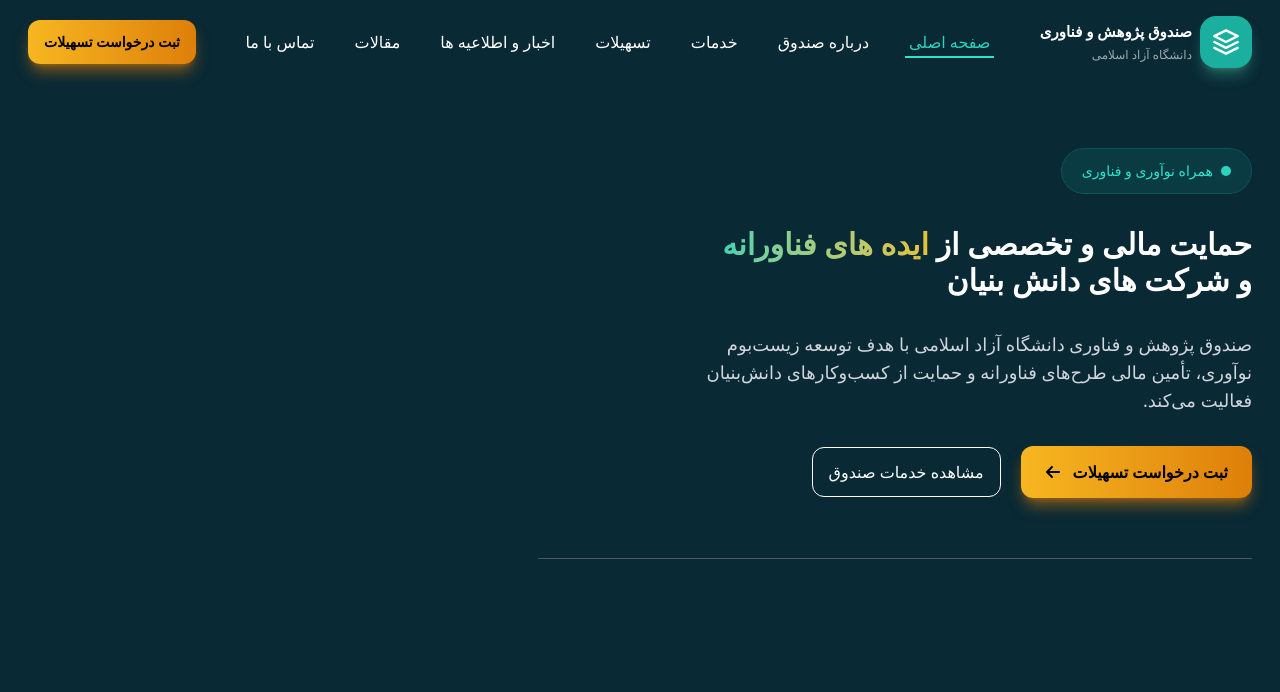
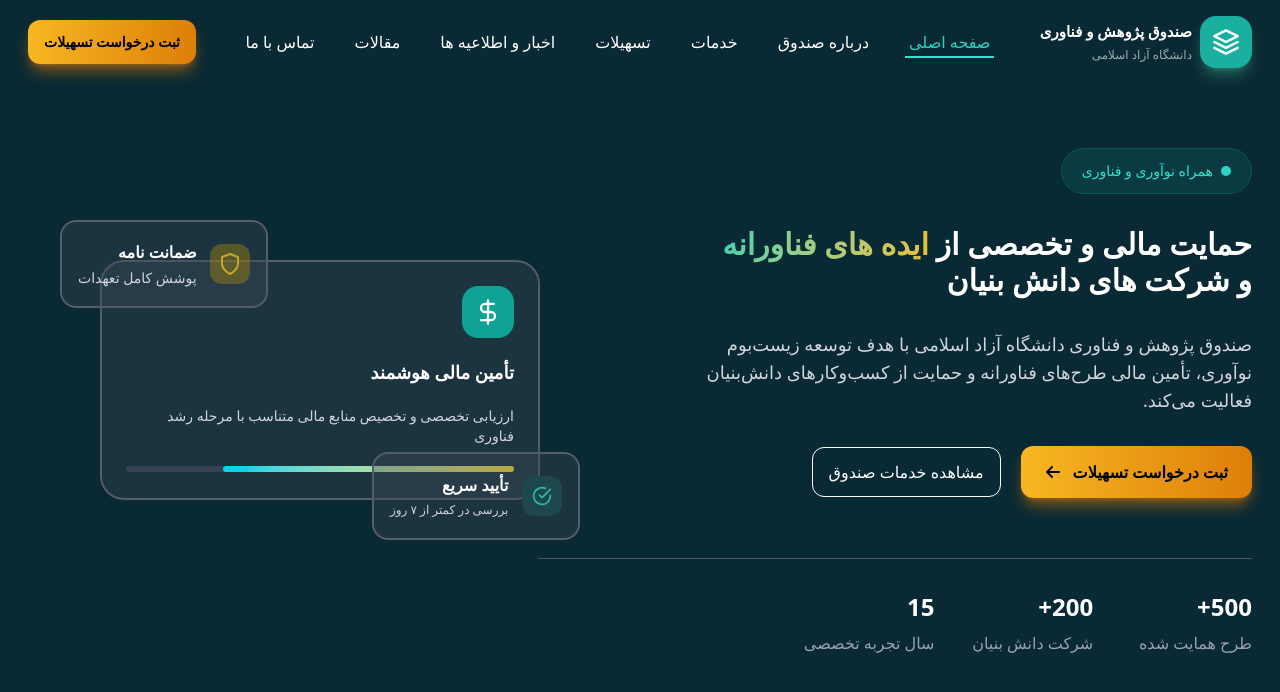
Before and after one commit to sobhanjaferi/Islamic-University, a Next.js app: page / in a window 1280 px wide. Shown: the top 692 px of the page. Built offline with nearby package versions, Linux system fonts and the light colour scheme.

Commit message:
[ADD] hero carts component

```diff
--- a/src/features/article/Article.tsx
+++ b/src/features/article/Article.tsx
@@ -7,22 +7,26 @@ import { FaArrowLeft } from "react-icons/fa6";
 import { useRef } from "react";
 import useViewPort from "@/hooks/useViewPort";
 import Observer from "@/components/Observer";
+import StateBar from "./StateBar";
+
+import "@/styles/animations.css";
+import HeroCarts from "./HeroCarts";
 
 const Article = () => {
   const observRef = useRef<HTMLSelectElement>(null);
-
   const observer = useViewPort({ targetRef: observRef });
 
   return (
+    <>
       <section
         ref={observRef}
         className="w-full pt-20 flex flex-col justify-start items-start gap-8"
       >
         <ButtonArticle
-        className={`transition-all duration-500 ease-in-out ${observer ? "translate-y-0" : "-translate-y-10 opacity-0"}`}
+          className={`transition-all duration-300 ease-in-out ${observer ? "translate-y-0" : "-translate-y-10 opacity-0"}`}
         />
 
-      <Observer delay={900} observer={observer}>
+        <Observer delay="500" observer={observer}>
           <h1
             className={`font-bold text-white text-[25px] max-w-133 md:text-3xl`}
           >
@@ -34,15 +38,15 @@ const Article = () => {
           </h1>
         </Observer>
 
-      <Observer delay={1100} observer={observer}>
+        <Observer delay="700" observer={observer}>
           <p className={`text-gray-300 max-w-145 md:text-lg`}>
-          صندوق پژوهش و فناوری دانشگاه آزاد اسلامی با هدف توسعه زیست‌بوم نوآوری،
-          تأمین مالی طرح‌های فناورانه و حمایت از کسب‌وکارهای دانش‌بنیان فعالیت
-          می‌کند.
+            صندوق پژوهش و فناوری دانشگاه آزاد اسلامی با هدف توسعه زیست‌بوم
+            نوآوری، تأمین مالی طرح‌های فناورانه و حمایت از کسب‌وکارهای
+            دانش‌بنیان فعالیت می‌کند.
           </p>
         </Observer>
 
-      <Observer delay={1300} observer={observer}>
+        <Observer delay="1000" observer={observer}>
           <section
             className={`flex flex-col sm:flex-row justify-start items-start sm:items-center gap-5 pb-15 border-b border-gray-600 w-full md:w-9/12 lg:w-7/12`}
           >
@@ -55,7 +59,12 @@ const Article = () => {
             </Button>
           </section>
         </Observer>
+
+        <StateBar observer={observer} />
       </section>
+
+      <HeroCarts observer={observer} />
+    </>
   );
 };
 
--- /dev/null
+++ b/src/features/article/HeroCarts.tsx
@@ -0,0 +1,78 @@
+import Observer from "@/components/Observer";
+
+const HeroCarts = ({ observer }: { observer: boolean }) => {
+  return (
+    <Observer
+      observer={observer}
+      delay="1000"
+      className="hidden lg:block absolute left-15 top-55 max-w-130 h-80 -z-10"
+    >
+      <section className="w-52 h-22 p-4 rounded-2xl border-2 border-[#545c68] bg-[#3f4a575c] absolute left-0 top-0 cart1 flex justify-between items-center z-1">
+        <svg
+          viewBox="0 0 24 24"
+          fill="none"
+          stroke="currentColor"
+          strokeWidth="2"
+          strokeLinecap="round"
+          strokeLinejoin="round"
+          className="w-10 p-2 bg-[#aa8a086a] text-[#c5a62d] rounded-xl"
+        >
+          <path d="M12 22s8-4 8-10V5l-8-3-8 3v7c0 6 8 10 8 10z" />
+        </svg>
+
+        <section className="flex flex-col justify-between items-start gap-1">
+          <span className="text-white font-bold">ضمانت نامه</span>
+          <span className="text-sm text-gray-300">پوشش کامل تعهدات</span>
+        </section>
+      </section>
+
+      <section className="w-110 h-60 p-6 rounded-3xl border-2 border-[#545c68] bg-[#3f4a575c] absolute left-10 top-10 cart2 z-0 flex flex-col justify-start items-start gap-5">
+        <svg
+          viewBox="0 0 24 24"
+          fill="none"
+          stroke="currentColor"
+          strokeWidth="2"
+          strokeLinecap="round"
+          strokeLinejoin="round"
+          className="p-3 w-13 text-white bg-[#10a294] rounded-2xl"
+        >
+          <path d="M12 2v20M17 5H9.5a3.5 3.5 0 000 7h5a3.5 3.5 0 010 7H6" />
+        </svg>
+
+        <p className="text-white font-bold text-lg">تأمین مالی هوشمند</p>
+
+        <p className="text-gray-300 text-sm">
+          ارزیابی تخصصی و تخصیص منابع مالی متناسب با مرحله رشد فناوری
+        </p>
+
+        <div className="w-full h-1.5 bg-gray-700 rounded-full">
+          <div className="w-9/12 h-full bg-linear-to-l from-yellow-300 to-cyan-400 rounded-full"></div>
+        </div>
+      </section>
+
+      <section className="w-52 h-22 rounded-2xl border-2 border-[#545c68] bg-[#3f4a575c] absolute right-0 bottom-0 cart3 flex justify-between items-center p-4">
+        <svg
+          viewBox="0 0 24 24"
+          fill="none"
+          stroke="currentColor"
+          strokeWidth="2"
+          strokeLinecap="round"
+          strokeLinejoin="round"
+          className="w-10 p-2.5 bg-[#1e474e] text-[#2cb9a9] rounded-xl"
+        >
+          <path d="M22 11.08V12a10 10 0 11-5.93-9.14" />
+          <path d="M22 4L12 14.01l-3-3" />
+        </svg>
+
+        <section className="flex flex-col justify-between items-start gap-1">
+          <span className="text-white font-bold">تأیید سریع</span>
+          <span className="text-[12px] text-gray-300">
+            بررسی در کمتر از ۷ روز
+          </span>
+        </section>
+      </section>
+    </Observer>
+  );
+};
+
+export default HeroCarts;
```
Lines whose indentation alone changed are shown as unchanged.
